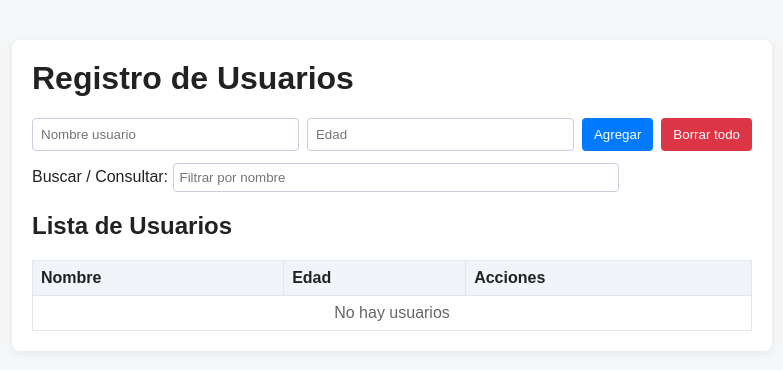
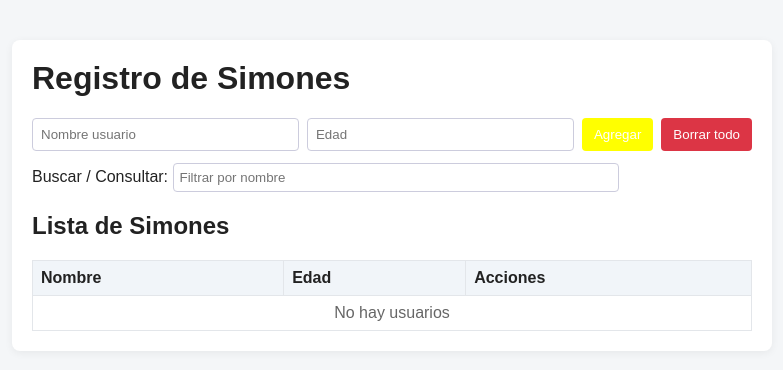
Before and after one commit to Migue1i70/mi-pagina-web, a plain HTML site: page Index2.html in a window 1280 px wide. Shown: the whole page, without its empty margins (248-1031 px from the left). Drawn offline with Linux system fonts and the light colour scheme.

Commit message:
Change title and button color in Index2.html

```diff
--- a/Index2.html
+++ b/Index2.html
@@ -10,7 +10,7 @@
     h1{margin-top:0}
     .row{display:flex;gap:8px;flex-wrap:wrap;margin-bottom:12px}
     input[type="text"], input[type="number"]{flex:1;padding:8px;border:1px solid #ccd;border-radius:4px}
-    button{padding:8px 12px;border:none;border-radius:4px;background:#007BFF;color:white;cursor:pointer}
+    button{padding:8px 12px;border:none;border-radius:4px;background:yellow;color:white;cursor:pointer}
     button.secondary{background:#6c757d}
     button.danger{background:#dc3545}
     table{width:100%;border-collapse:collapse;margin-top:12px}
@@ -22,7 +22,7 @@
 </head>
 <body>
 <div class="container">
-  <h1>Registro de Usuarios</h1>
+  <h1>Registro de Simones</h1>
 
   <div class="row">
     <input type="text" id="nombre" placeholder="Nombre usuario">
@@ -36,7 +36,7 @@
     <input type="text" id="filtro" placeholder="Filtrar por nombre" style="width:60%;padding:6px;border:1px solid #ccd;border-radius:4px">
   </div>
 
-  <h2>Lista de Usuarios <small id="contador"></small></h2>
+  <h2>Lista de Simones <small id="contador"></small></h2>
   <table id="tablaUsuarios" aria-live="polite">
     <thead>
       <tr><th>Nombre</th><th>Edad</th><th>Acciones</th></tr>
@@ -101,14 +101,14 @@
   }
 
   function eliminarUsuario(id){
-    if(!confirm('Eliminar este usuario?')) return;
+    if(!confirm('Eliminar este Simon?')) return;
     const usuarios = cargarUsuarios().filter(u => u.id !== id);
     guardarUsuarios(usuarios);
     mostrarUsuarios();
   }
 
   function borrarTodo(){
-    if(!confirm('Borrar todos los usuarios?')) return;
+    if(!confirm('Borrar todos los Simones?')) return;
     localStorage.removeItem(STORAGE_KEY);
     mostrarUsuarios();
   }
```
